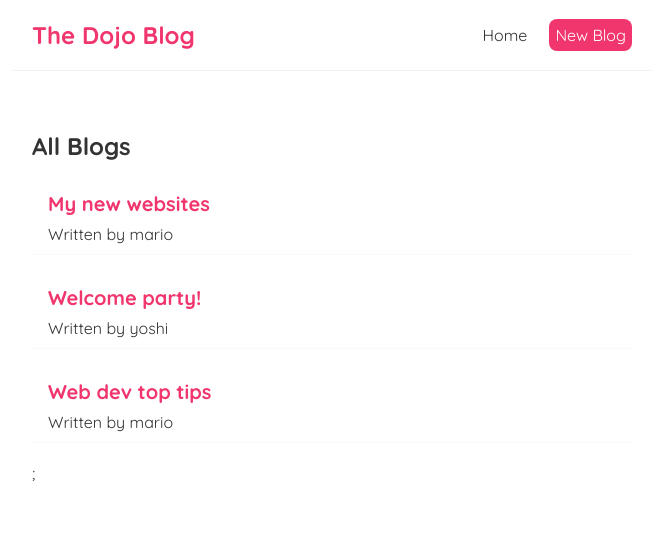
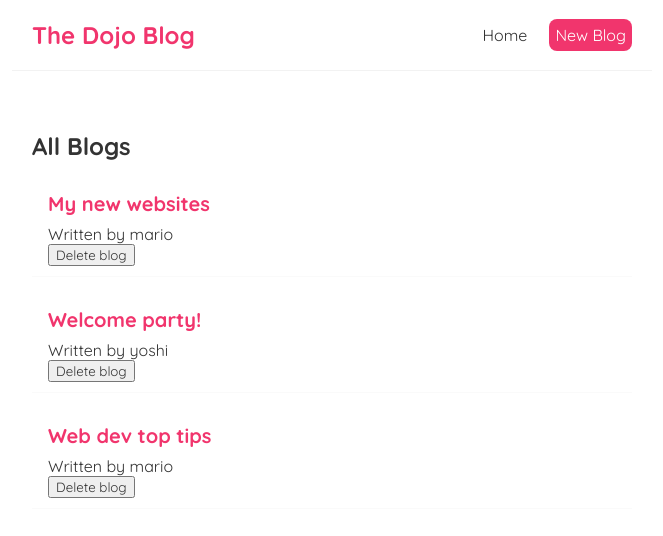
Before and after one commit to AitanMammadova/Blog-Next.js, a React (Create React App) app: page / in a window 1280 px wide. Shown: the top 536 px of the page, without its empty margins (308-971 px from the left). Built offline with nearby package versions, Linux system fonts and the light colour scheme; the HTML template or start-up script is replaced by a standard one.

Commit message:
Delete Blog

```diff
--- a/src/Components/BlogList.js
+++ b/src/Components/BlogList.js
@@ -1,4 +1,4 @@
-const BlogList = ({blogs,title}) => {
+const BlogList = ({blogs,title,handleDelete}) => {
 
     return (
         <div className="blog-list">
@@ -7,6 +7,7 @@
             <div className="blog-preview" key={blog.id}>
               <h2>{blog.title}</h2>
               <p>Written by {blog.author}</p>
+              <button onClick={()=>handleDelete(blog.id)}>Delete blog</button>
             </div>
         ))}
         </div>
--- a/src/Components/Home.js
+++ b/src/Components/Home.js
@@ -6,9 +6,13 @@
       {title:"Welcome party!", body:'lorem ipsum...', author:"yoshi", id:2},
       {title:"Web dev top tips", body:'lorem ipsum...', author:"mario", id:3}
     ]);
+    const handleDelete = (id)=>{
+      const newBlogs = blogs.filter(blog=>blog.id !== id);
+        setBlogs(newBlogs);
+    }
     return (
       <div className="home">
-        <BlogList blogs = {blogs} title ='All Blogs'/>;
+        <BlogList blogs = {blogs} title ='All Blogs' handleDelete={handleDelete}/>
       </div>
     );
   }
```
